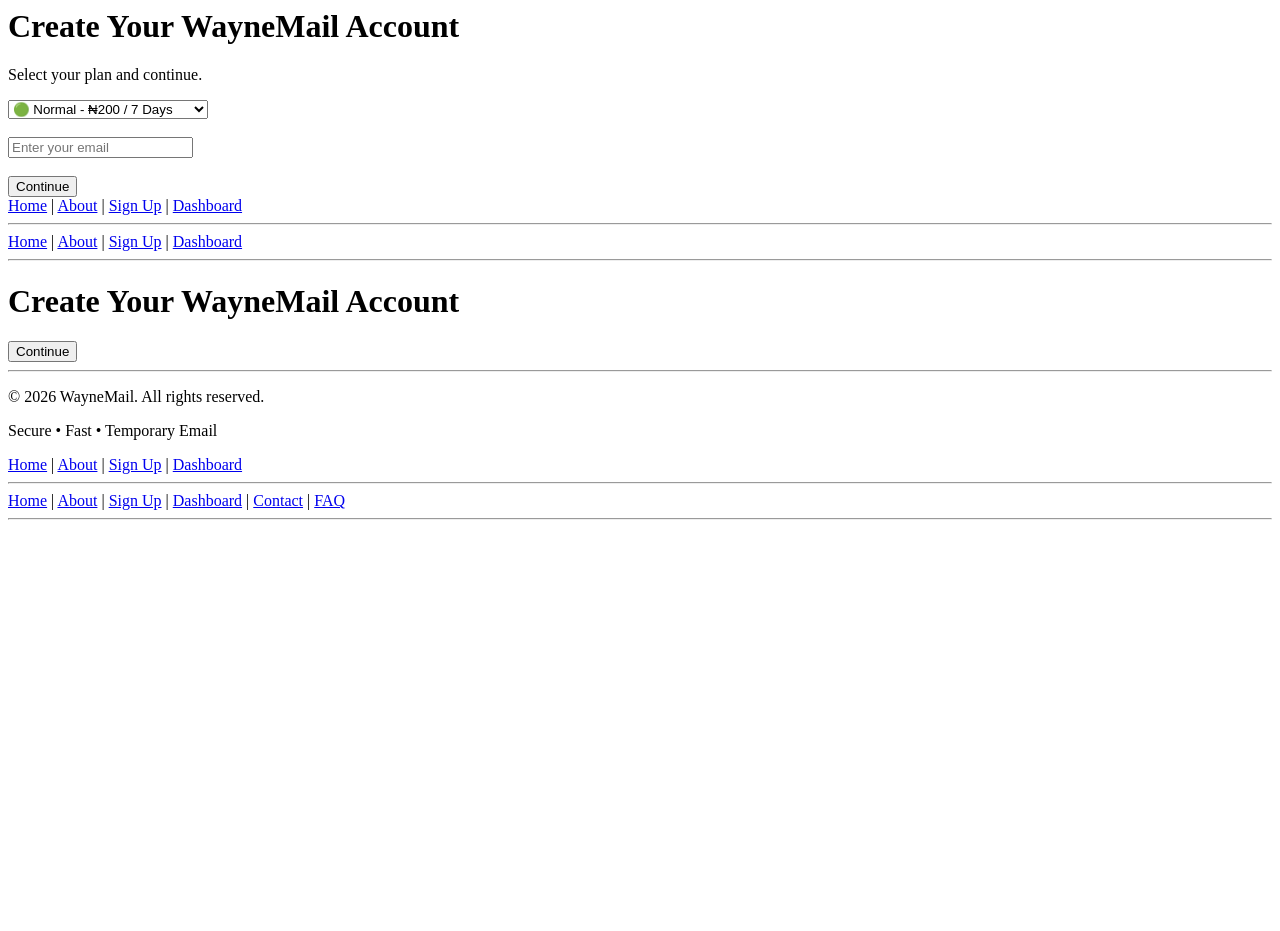
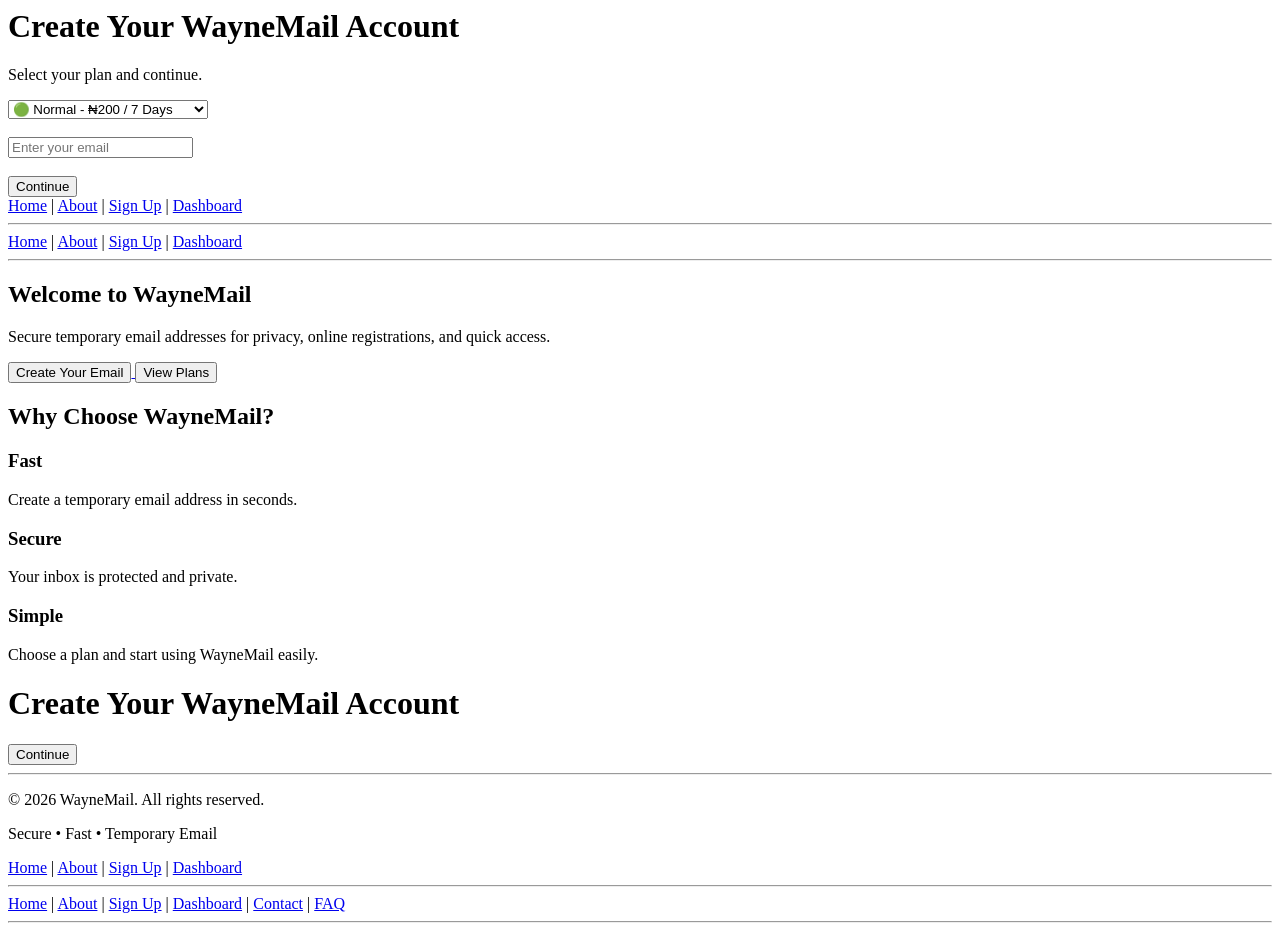
Before and after one commit to wayne120/WayneMail, a plain HTML site: page Index.html in a window 1280 px wide. Before the commit the page ends 800 px from the top, so only its background shows below. Drawn offline with Linux system fonts and the light colour scheme.

Commit message:
Add hero and features sections to Index.html
Added hero and features sections to enhance the landing page.

```diff
--- a/Index.html
+++ b/Index.html
@@ -37,7 +37,45 @@
 </nav>
 
 <hr>
+<section class="hero">
 
+<h1>Welcome to WayneMail</h1>
+
+<p>
+Secure temporary email addresses for privacy, online registrations, and quick access.
+</p>
+
+<a href="signup.html">
+  <button>Create Your Email</button>
+</a>
+
+<a href="payment.html">
+  <button>View Plans</button>
+</a>
+
+</section>
+
+
+<section class="features">
+
+<h2>Why Choose WayneMail?</h2>
+
+<div>
+  <h3>Fast</h3>
+  <p>Create a temporary email address in seconds.</p>
+</div>
+
+<div>
+  <h3>Secure</h3>
+  <p>Your inbox is protected and private.</p>
+</div>
+
+<div>
+  <h3>Simple</h3>
+  <p>Choose a plan and start using WayneMail easily.</p>
+</div>
+
+</section>
 <h1>Create Your WayneMail Account</h1>
 <a href="payment.html"><button>Continue</button></a>
 
```
